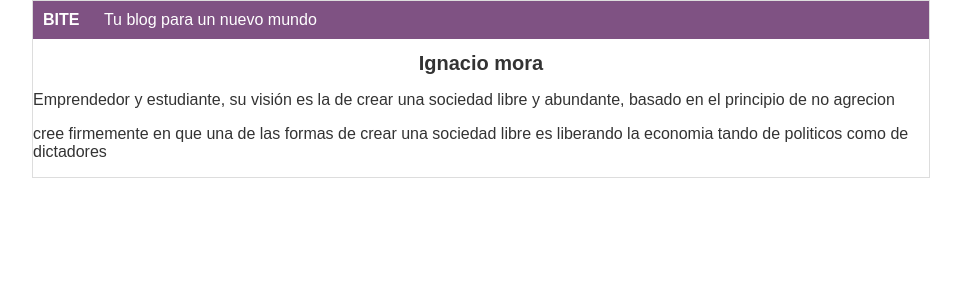
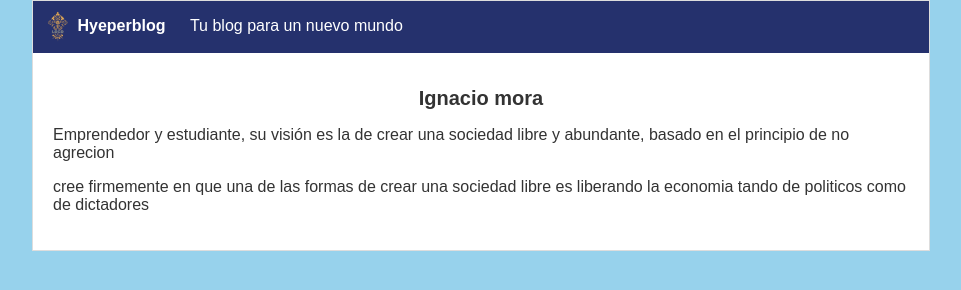
Before and after one commit to imga93/Hyperblog-para-CursoGGH, a plain HTML site: page index.html in a window 1280 px wide. Shown: the whole page, without its empty margins (159-1120 px from the left). Drawn offline with Linux system fonts and the light colour scheme.

Commit message:
agredo logo y de  cambio colores

```diff
--- a/css/style.css
+++ b/css/style.css
@@ -1,4 +1,5 @@
 body{
+    background-color: #97D2EC;
     color:#333;
     text-align:center;
     font-family:arial;
@@ -16,13 +17,17 @@ padding: 0;
 }
 
 #cabecera{
-    background: #7F5283;
+    background: #25316D;
     padding: 10px;
     margin: 0px;
     color:white;
     font-weight: bold;
 }
 
+#logo{
+    width: 30px;
+    vertical-align: middle;
+}
 #tagline{
     margin-left: 20px;
     font-weight: normal;
@@ -32,3 +37,8 @@ h1{
     font-size:20px;
     text-align: center;
 }
+
+#post {
+    background-color: white;
+    padding: 20px
+}
--- a/index.html
+++ b/index.html
@@ -10,7 +10,8 @@
 <body>
     <div id="container">
         <div id="cabecera">
-            BITE
+            <img src="./assets/logo.png" id="logo">
+            Hyeperblog
             <span id="tagline"> Tu blog para un nuevo mundo</span>
         </div>
         <div id="post">
```
Lines whose indentation alone changed are shown as unchanged.
